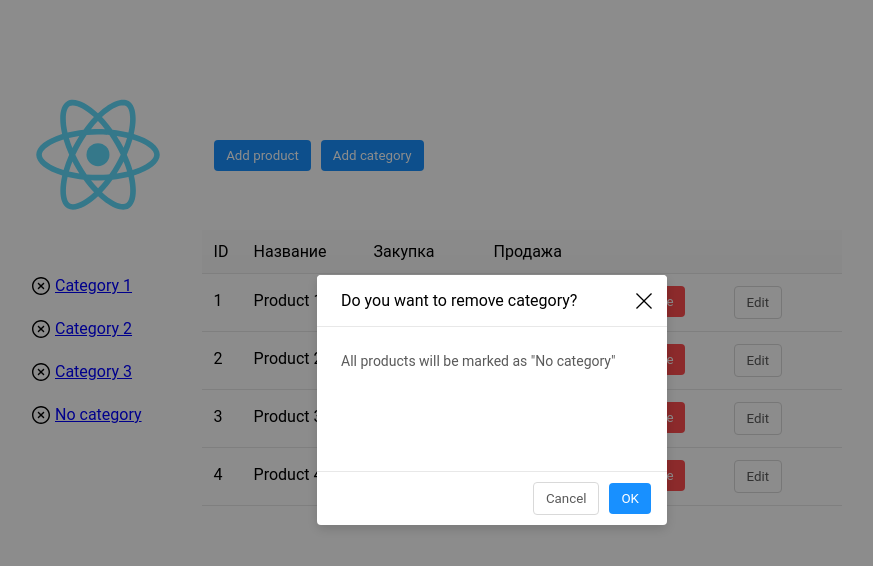
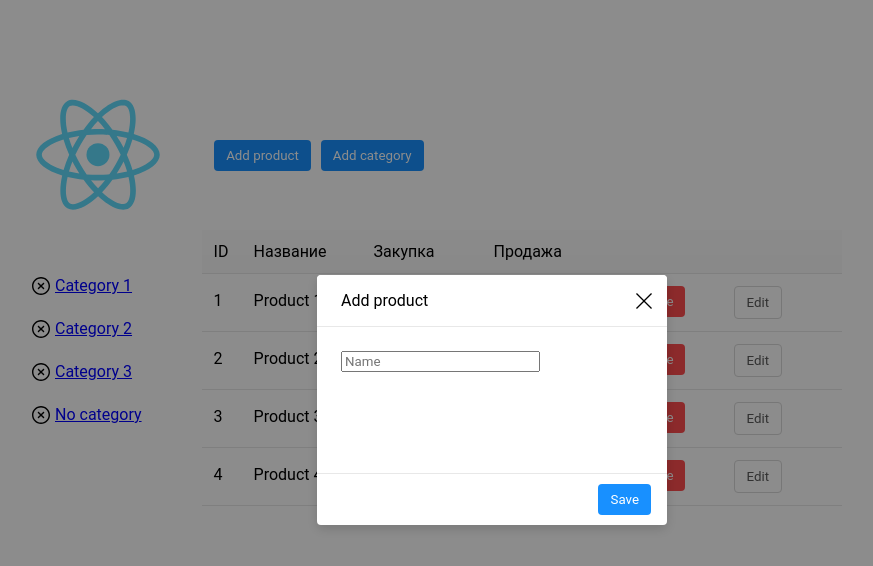
Before and after one commit to Ildarik/react-dashboard, a React (Create React App) app: page / in a window 1280 px wide. Both pictures are taken after a click on the button "Add product". Shown: the top 566 px of the page, without its empty margins (148-1021 px from the left). Built offline with nearby package versions, Linux system fonts and the light colour scheme.

Commit message:
Dynamic modal

```diff
--- a/src/App.js
+++ b/src/App.js
@@ -6,28 +6,46 @@ import Logo from "./components/Logo";
 import DataGrid from "./components/DataGrid";
 import Modal from "./components/Modal";
 
+const nameInput = <input placeholder="Name"></input>;
+const footer = <Button type="primary">Save</Button>;
+
+const addCategory = {
+  modalHeader: "Add category",
+  modalBody: nameInput,
+  modalFooter: footer
+};
+
+const addProduct = {
+  modalHeader: "Add product",
+  modalBody: nameInput,
+  modalFooter: footer
+};
+
 export default () => {
-  const [showModal, setShowModal] = useState(false);
+  const [modalType, setModalType] = useState(null);
 
   return (
     <div className="container">
       <Header>
         <Logo />
         <Button
-          onClick={() => setShowModal(!showModal)}
+          onClick={() => setModalType(addProduct)}
           type="primary"
           styles="margin: 0 10px;"
         >
           Add product
         </Button>
-        <Button type="primary">Add category</Button>
+        <Button
+          onClick={() => {
+            setModalType(addCategory);
+          }}
+          type="primary"
+        >
+          Add category
+        </Button>
       </Header>
       <DataGrid />
-      <Modal
-        showModal={showModal}
-        modalHeader="Do you want to remove category?"
-        modalBody={`All products will be marked as "No category"`}
-      ></Modal>
+      <Modal {...modalType} />
     </div>
   );
 };
--- a/src/components/Modal/index.js
+++ b/src/components/Modal/index.js
@@ -2,7 +2,6 @@ import React, { useState, useEffect } from "react";
 import styled from "styled-components";
 import closeIcon from "./close.svg";
 import ClickOutside from "../ClickOutside";
-import Button from "../Button";
 
 const Modal = styled.div`
   background-clip: padding-box;
@@ -17,7 +16,7 @@ const Modal = styled.div`
   top: 50%;
   left: 50%;
   transform: translate(-50%, -50%);
-  display: ${({ show }) => (show ? "flex" : "none")};
+  display: ${show => (show ? "flex" : "none")};
   flex-direction: column;
   z-index: 1000;
   overflow: auto;
@@ -70,14 +69,16 @@ const ModalFooter = styled.div`
   border-radius: 0 0 4px 4px;
 `;
 
-export default ({ showModal, modalHeader, modalBody }) => {
+export default props => {
   const [show, setShow] = useState(false);
 
+  const { modalHeader, modalBody, modalFooter } = props;
+
   useEffect(() => {
-    if (showModal) {
+    if (Object.entries(props).length) {
       setShow(show => !show);
     }
-  }, [showModal]);
+  }, [props]);
 
   return (
     <>
@@ -85,21 +86,11 @@ export default ({ showModal, modalHeader, modalBody }) => {
         <>
           <Mask />
           <ClickOutside onClickOutside={() => setShow(!show)}>
-            <Modal show={show}>
+            <Modal show={Object.entries(props).length}>
               <CloseIcon src={closeIcon} onClick={() => setShow(!show)} />
               <ModalHeader>{modalHeader}</ModalHeader>
               <ModalBody>{modalBody}</ModalBody>
-              {/* TODO fix this - get from props */}
-              <ModalFooter>
-                <Button
-                  styles="margin-right: 10px"
-                  // TODO remove dublicate code
-                  onClick={() => setShow(!show)}
-                >
-                  Cancel
-                </Button>
-                <Button type="primary">OK</Button>
-              </ModalFooter>
+              <ModalFooter>{modalFooter}</ModalFooter>
             </Modal>
           </ClickOutside>
         </>
```
